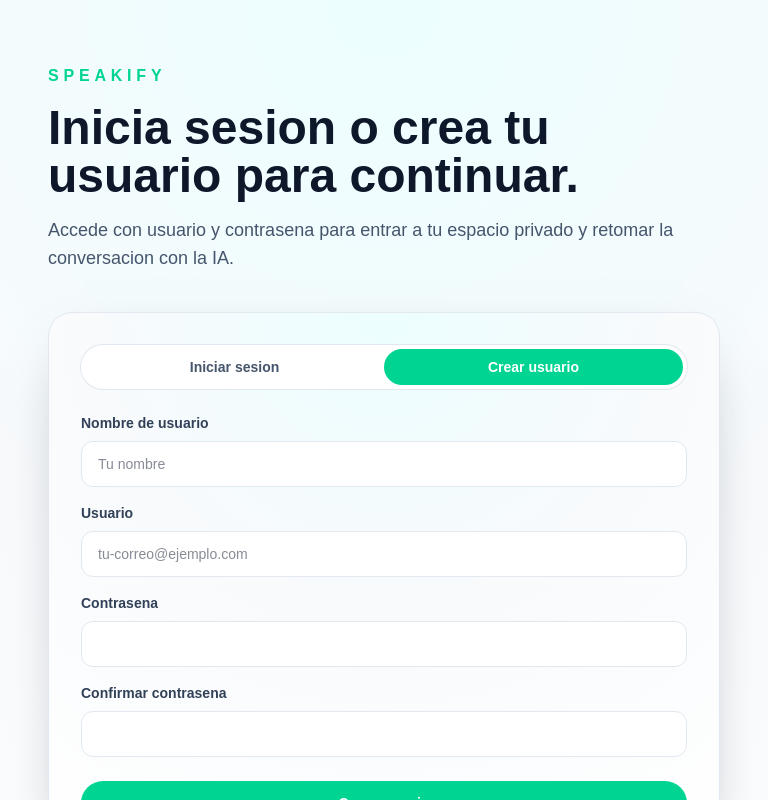
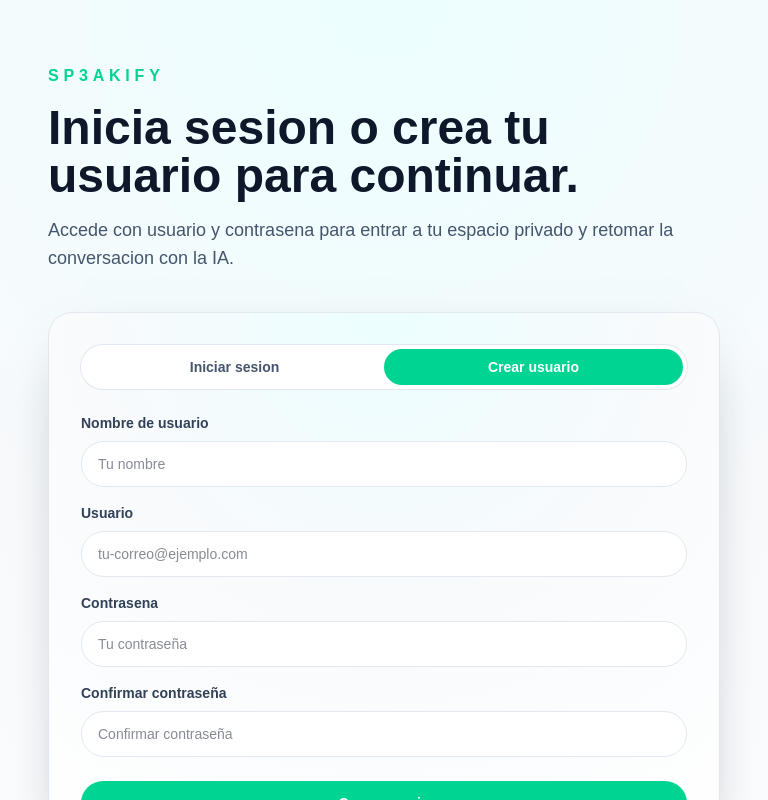
Before and after one commit to Camilo-Suarez98/speakify, a Next.js app: page /login in a window 1280 px wide. Both pictures are taken after a click on the button "Crear usuario". Shown: the top 800 px of the page, without its empty margins (256-1024 px from the left). Built offline with nearby package versions, Linux system fonts and the light colour scheme; no server answers.

Commit message:
feat: Introduce `ChooseLoginButton` component, update project branding to Sp3akify, and enhance authentication form UI with improved styling and accessibility.

```diff
--- a/src/app/layout.tsx
+++ b/src/app/layout.tsx
@@ -14,7 +14,7 @@
 });
 
 export const metadata: Metadata = {
-  title: "Speakify | Asistente de aprendizaje de idiomas",
+  title: "Sp3akify | Asistente de aprendizaje de idiomas",
   description:
     "Crea una ruta personalizada para aprender idiomas con una IA que adapta conversaciones, gramatica y ejercicios a tu nivel.",
   keywords: [
@@ -29,14 +29,14 @@
     icon: "/favicon.png",
   },
   openGraph: {
-    title: "Speakify | Asistente de aprendizaje de idiomas",
+    title: "Sp3akify | Asistente de aprendizaje de idiomas",
     description:
       "Personaliza tu aprendizaje con conversaciones y ejercicios guiados por IA.",
     type: "website",
   },
   twitter: {
     card: "summary_large_image",
-    title: "Speakify | Asistente de aprendizaje de idiomas",
+    title: "Sp3akify | Asistente de aprendizaje de idiomas",
     description:
       "Personaliza tu aprendizaje con conversaciones y ejercicios guiados por IA.",
   },
--- a/src/components/auth/email-auth-form.tsx
+++ b/src/components/auth/email-auth-form.tsx
@@ -4,6 +4,7 @@
 import { useRouter } from "next/navigation";
 import { getSession } from "next-auth/react";
 import { getSupabaseBrowserClient } from "@/lib/supabase-browser";
+import { ChooseLoginButton } from "../ui/choose-login-button";
 
 type AuthMode = "login" | "register";
 
@@ -127,32 +128,24 @@
   return (
     <section className="flex flex-col gap-6 rounded-3xl border border-slate-200 bg-[radial-gradient(circle_at_top,#ecfeff,#f8fafc_45%,#ffffff)] p-8 shadow-[0_20px_60px_-35px_rgba(15,23,42,0.6)]">
       <div className="flex rounded-full bg-white p-1 ring-1 ring-slate-200">
-        <button
-          type="button"
+        <ChooseLoginButton
           onClick={() => {
             setMode("login");
             resetFeedback();
           }}
-          className={`flex-1 rounded-full px-4 py-2 text-sm font-semibold transition cursor-pointer ${mode === "login"
-            ? "bg-emerald-400 text-white"
-            : "text-slate-600 hover:text-slate-900"
-            }`}
+          active={mode === "login"}
         >
           Iniciar sesion
-        </button>
-        <button
-          type="button"
+        </ChooseLoginButton>
+        <ChooseLoginButton
           onClick={() => {
             setMode("register");
             resetFeedback();
           }}
-          className={`flex-1 cursor-pointer rounded-full px-4 py-2 text-sm font-semibold transition ${mode === "register"
-            ? "bg-emerald-400 text-white"
-            : "text-slate-600 hover:text-slate-900"
-            }`}
+          active={mode === "register"}
         >
           Crear usuario
-        </button>
+        </ChooseLoginButton>
       </div>
 
       <form
@@ -165,11 +158,13 @@
               Nombre de usuario
             </span>
             <input
+              id="username"
               type="text"
+              name="username"
               value={username}
               onChange={(event) => setUsername(event.target.value)}
               placeholder="Tu nombre"
-              className="rounded-xl border border-slate-200 bg-white px-4 py-3 text-sm text-slate-900 outline-none transition focus:border-emerald-400"
+              className="rounded-full border border-slate-200 bg-white px-4 py-3 text-sm text-slate-900 outline-none transition focus:border-emerald-400"
               required
             />
           </label>
@@ -178,23 +173,30 @@
         <label className="flex flex-col gap-2">
           <span className="text-sm font-semibold text-slate-700">Usuario</span>
           <input
+            id="email"
             type="email"
+            name="email"
             value={email}
             onChange={(event) => setEmail(event.target.value)}
             placeholder="tu-correo@ejemplo.com"
-            className="rounded-xl border border-slate-200 bg-white px-4 py-3 text-sm text-slate-900 outline-none transition focus:border-emerald-400"
+            className="rounded-full border border-slate-200 bg-white px-4 py-3 text-sm text-slate-900 outline-none transition focus:border-emerald-400"
             autoComplete="email"
             required
           />
         </label>
 
         <label className="flex flex-col gap-2">
-          <span className="text-sm font-semibold text-slate-700">Contrasena</span>
+          <span className="text-sm font-semibold text-slate-700">
+            Contrasena
+          </span>
           <input
+            id="password"
             type="password"
+            name="password"
             value={password}
             onChange={(event) => setPassword(event.target.value)}
-            className="rounded-xl border border-slate-200 bg-white px-4 py-3 text-sm text-slate-900 outline-none transition focus:border-emerald-400"
+            placeholder="Tu contraseña"
+            className="rounded-full border border-slate-200 bg-white px-4 py-3 text-sm text-slate-900 outline-none transition focus:border-emerald-400"
             autoComplete={mode === "login" ? "current-password" : "new-password"}
             minLength={6}
             required
@@ -204,13 +206,16 @@
         {mode === "register" ? (
           <label className="flex flex-col gap-2">
             <span className="text-sm font-semibold text-slate-700">
-              Confirmar contrasena
+              Confirmar contraseña
             </span>
             <input
+              id="confirmPassword"
               type="password"
+              name="confirmPassword"
               value={confirmPassword}
               onChange={(event) => setConfirmPassword(event.target.value)}
-              className="rounded-xl border border-slate-200 bg-white px-4 py-3 text-sm text-slate-900 outline-none transition focus:border-emerald-400"
+              placeholder="Confirmar contraseña"
+              className="rounded-full border border-slate-200 bg-white px-4 py-3 text-sm text-slate-900 outline-none transition focus:border-emerald-400"
               autoComplete="new-password"
               minLength={6}
               required
@@ -218,7 +223,6 @@
           </label>
         ) : null}
 
-        {password !== confirmPassword && password.length > 0 && confirmPassword.length > 0 ? <p className="text-sm text-rose-600">Las contrasenas no coinciden.</p> : null}
         {error ? <p className="text-sm text-rose-600">{error}</p> : null}
         {message ? <p className="text-sm text-emerald-700">{message}</p> : null}
 
--- a/src/components/auth/google-auth-button.tsx
+++ b/src/components/auth/google-auth-button.tsx
@@ -19,7 +19,7 @@
   return (
     <button
       onClick={handleLogin}
-      className="w-full bg-emerald-400 text-white cursor-pointer relative py-2 text-base rounded-lg font-medium flex items-center justify-center gap-3 hover:bg-emerald-800 transition-all duration-300 group"
+      className="w-full bg-emerald-400 text-white cursor-pointer font-semibold text-sm relative py-3 px-6 rounded-full flex items-center justify-center gap-3 transition-all duration-300 group hover:bg-emerald-700"
       disabled={isLoading}
     >
       <svg className="h-5 w-5" viewBox="0 0 24 24">
@@ -40,7 +40,7 @@
           fill="#EA4335"
         />
       </svg>
-      <span className="text-white">Continuar con Google</span>
+      <span>Iniciar sesión con Google</span>
     </button>
   );
 };
--- /dev/null
+++ b/src/components/ui/choose-login-button.tsx
@@ -0,0 +1,20 @@
+interface ChooseLoginButtonProps {
+  children: React.ReactNode;
+  onClick: () => void;
+  active: boolean;
+}
+
+export function ChooseLoginButton({ children, onClick, active }: ChooseLoginButtonProps) {
+  return (
+    <button
+      type="button"
+      onClick={onClick}
+      className={`flex-1 rounded-full px-4 py-2 text-sm font-semibold transition cursor-pointer ${active
+        ? "bg-emerald-400 text-white"
+        : "text-slate-600 hover:text-slate-900"
+        }`}
+    >
+      {children}
+    </button>
+  );
+};
--- a/src/components/ui/project-name.tsx
+++ b/src/components/ui/project-name.tsx
@@ -1,7 +1,7 @@
 export const ProjectName = () => {
   return (
     <p className="text-base font-semibold uppercase tracking-[0.3em] text-emerald-400">
-      Speakify
+      Sp3akify
     </p>
   );
 };
```
